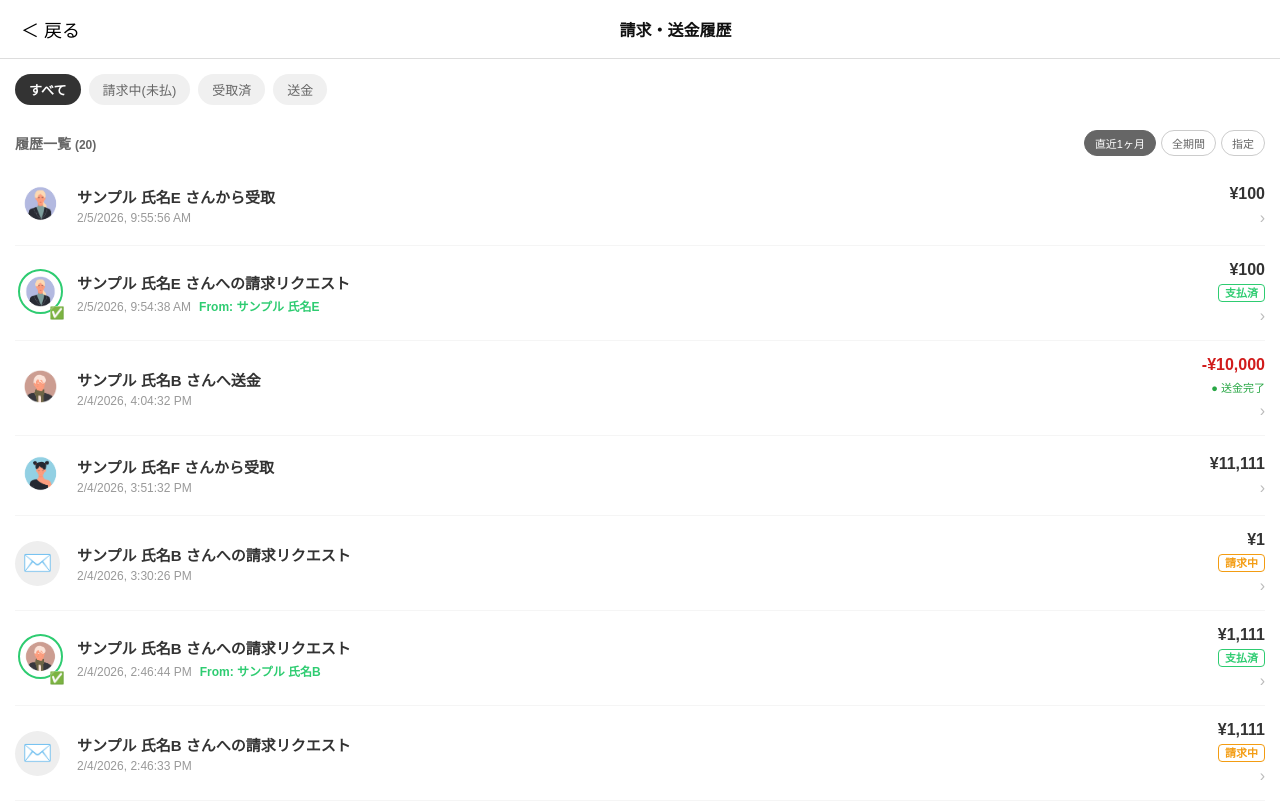
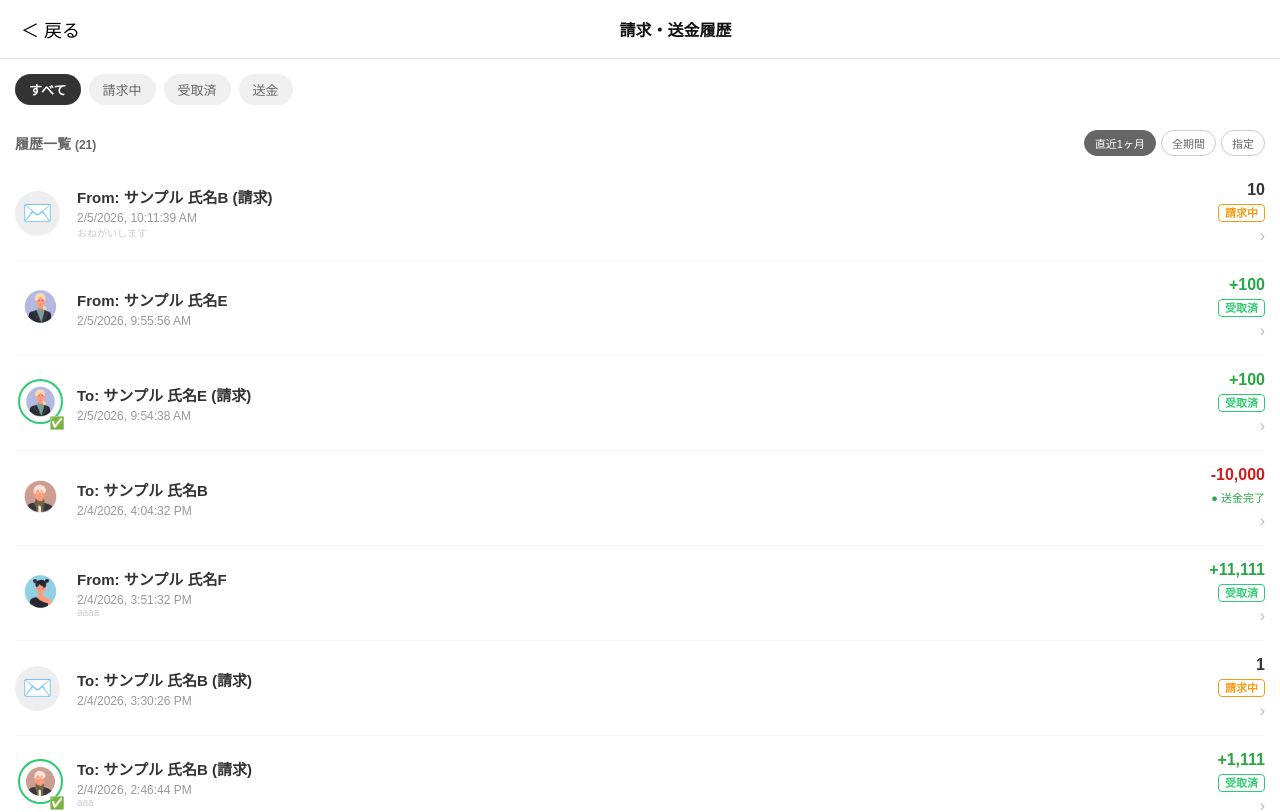
Before and after one commit to Bridge-wkk/team-vitamin-sea-project, a React (Create React App) app: page /transactionhistory in a window 1280 px wide. Shown: the top 812 px of the page. Built offline with nearby package versions, Linux system fonts and the light colour scheme; data requests are answered from the project's data file; sample sign-in values are in the browser's storage.

Commit message:
履歴の修正

```diff
--- a/src/TransactionHistory.js
+++ b/src/TransactionHistory.js
@@ -7,7 +7,7 @@ const TransactionHistory = ({ loginUser }) => {
   const [history, setHistory] = useState([]);
   const [friendsMap, setFriendsMap] = useState({});
 
-  const [filterStatus, setFilterStatus] = useState("all"); // all, paid, unpaid, transfer
+  const [filterStatus, setFilterStatus] = useState("all");
   const [filterPeriod, setFilterPeriod] = useState("1month");
 
   const [startDate, setStartDate] = useState("");
@@ -19,40 +19,42 @@ const TransactionHistory = ({ loginUser }) => {
     Promise.all([
       fetch("http://localhost:3010/friends").then((res) => res.json()),
       fetch("http://localhost:3010/requests").then((res) => res.json()),
-      fetch("http://localhost:3010/send1").then((res) => res.json()),
+      fetch("http://localhost:3010/send1").then((res) => res.json())
     ]).then(([friendsData, requestsData, sendsData]) => {
+
       const map = {};
-      friendsData.forEach((u) => {
-        map[u.id] = u;
-      });
+      friendsData.forEach((u) => { map[u.id] = u; });
       setFriendsMap(map);
 
-      const myRequests = requestsData.filter((req) => req.requesterId === loginUser.id);
-      const mySends = sendsData.filter(send => send.senderId === loginUser.id || (send.receiverId===loginUser.id && send.type === "transfer"));
+      const myRequests = requestsData.filter(req =>
+        req.requesterId === loginUser.id || req.receiverId === loginUser.id
+      );
 
-      const combined = [...myRequests, ...mySends]
-        .map((item) => ({
-          ...item,
-          dateObj: new Date(item.createdAt || item.date),
-        }))
-        .sort((a, b) => b.dateObj - a.dateObj);
+      const mySends = sendsData.filter(send =>
+        send.senderId === loginUser.id || send.receiverId === loginUser.id
+      );
+
+      const combined = [...myRequests, ...mySends].map(item => ({
+        ...item,
+        dateObj: new Date(item.createdAt || item.date)
+      })).sort((a, b) => b.dateObj - a.dateObj);
 
       setHistory(combined);
     });
   }, [loginUser]);
 
   const filteredHistory = useMemo(() => {
-    return history.filter((item) => {
-      const isTransfer =
-        item.senderId === loginUser.id && (item.type === "transfer" || item.type === "request_payment");
-      const isRequest = !isTransfer;
+    return history.filter(item => {
+      const isTransferType = item.type === "transfer" || item.type === "request_payment";
+      const isMyAction = item.senderId === loginUser.id || item.requesterId === loginUser.id;
+      const isReceived = (!isTransferType && item.status === "paid") || (isTransferType && !isMyAction);
 
       if (filterStatus === "paid") {
-        if (!isRequest || item.status !== "paid") return false;
+        if (!isReceived) return false;
       } else if (filterStatus === "unpaid") {
-        if (!isRequest || item.status !== "unpaid") return false;
+        if (isTransferType || item.status !== "unpaid") return false;
       } else if (filterStatus === "transfer") {
-        if (!isTransfer) return false;
+        if (!isTransferType || !isMyAction) return false;
       }
 
       if (filterPeriod === "1month") {
@@ -70,31 +72,25 @@ const TransactionHistory = ({ loginUser }) => {
     });
   }, [history, filterStatus, filterPeriod, startDate, endDate, loginUser.id]);
 
-  // ✅ 追加：押したら詳細へ
   const openDetail = (item) => {
-    const isTransfer =
-      item.senderId === loginUser.id && (item.type === "transfer" || item.type === "request_payment");
-    const kind = isTransfer ? "transfer" : "request";
+    const isTransferType = item.type === "transfer" || item.type === "request_payment";
+    const kind = isTransferType ? "transfer" : "request";
     navigate(`/transaction/${kind}/${item.id}`, { state: { item } });
   };
 
   return (
-    <div style={{ backgroundColor: "#fff", minHeight: "100vh", fontFamily: "sans-serif" }}>
-      <div style={{ display: "flex", alignItems: "center", padding: "15px", borderBottom: "1px solid #ddd" }}>
-        <button
-          onClick={() => navigate("/home")}
-          style={{ background: "none", border: "none", fontSize: "18px", cursor: "pointer" }}
-        >
-          ＜ 戻る
-        </button>
-        <h2 style={{ fontSize: "16px", margin: "0 auto", fontWeight: "bold" }}>請求・送金履歴</h2>
+    <div style={{ backgroundColor: '#fff', minHeight: '100vh', fontFamily: 'sans-serif' }}>
+      <div style={{ display: 'flex', alignItems: 'center', padding: '15px', borderBottom: '1px solid #ddd' }}>
+        <button onClick={() => navigate("/home")} style={{ background: 'none', border: 'none', fontSize: '18px', cursor: 'pointer' }}>＜ 戻る</button>
+        <h2 style={{ fontSize: '16px', margin: '0 auto', fontWeight: 'bold' }}>請求・送金履歴</h2>
       </div>
 
-      <div style={{ padding: "15px" }}>
+      <div style={{ padding: '15px' }}>
+
         <div style={{ display: "flex", gap: "8px", overflowX: "auto", paddingBottom: "5px", marginBottom: "20px" }}>
           {[
             { id: "all", label: "すべて" },
-            { id: "unpaid", label: "請求中(未払)" },
+            { id: "unpaid", label: "請求中" },
             { id: "paid", label: "受取済" },
             { id: "transfer", label: "送金" },
           ].map((btn) => (
@@ -102,12 +98,7 @@ const TransactionHistory = ({ loginUser }) => {
               key={btn.id}
               onClick={() => setFilterStatus(btn.id)}
               style={{
-                padding: "6px 14px",
-                borderRadius: "20px",
-                border: "none",
-                cursor: "pointer",
-                fontSize: "13px",
-                whiteSpace: "nowrap",
+                padding: "6px 14px", borderRadius: "20px", border: "none", cursor: 'pointer', fontSize: "13px", whiteSpace: "nowrap",
                 backgroundColor: filterStatus === btn.id ? "#333" : "#f0f0f0",
                 color: filterStatus === btn.id ? "#fff" : "#666",
                 fontWeight: filterStatus === btn.id ? "bold" : "normal",
@@ -119,74 +110,14 @@ const TransactionHistory = ({ loginUser }) => {
           ))}
         </div>
 
-        <div
-          style={{
-            display: "flex",
-            justifyContent: "space-between",
-            alignItems: "center",
-            marginBottom: "10px",
-            flexWrap: "wrap",
-            gap: "10px",
-          }}
-        >
+        <div style={{ display: "flex", justifyContent: "space-between", alignItems: "center", marginBottom: "10px", flexWrap: "wrap", gap: "10px" }}>
           <h3 style={{ fontSize: "14px", color: "#666", margin: 0 }}>
             履歴一覧 <span style={{ fontSize: "12px" }}>({filteredHistory.length})</span>
           </h3>
-
           <div style={{ display: "flex", gap: "5px" }}>
-            <button
-              onClick={() => {
-                setFilterPeriod("1month");
-                setStartDate("");
-                setEndDate("");
-              }}
-              style={{
-                padding: "4px 10px",
-                borderRadius: "15px",
-                border: "1px solid #ccc",
-                fontSize: "11px",
-                cursor: "pointer",
-                backgroundColor: filterPeriod === "1month" ? "#666" : "#fff",
-                color: filterPeriod === "1month" ? "#fff" : "#666",
-                borderColor: filterPeriod === "1month" ? "#666" : "#ccc",
-              }}
-            >
-              直近1ヶ月
-            </button>
-            <button
-              onClick={() => {
-                setFilterPeriod("all");
-                setStartDate("");
-                setEndDate("");
-              }}
-              style={{
-                padding: "4px 10px",
-                borderRadius: "15px",
-                border: "1px solid #ccc",
-                fontSize: "11px",
-                cursor: "pointer",
-                backgroundColor: filterPeriod === "all" ? "#666" : "#fff",
-                color: filterPeriod === "all" ? "#fff" : "#666",
-                borderColor: filterPeriod === "all" ? "#666" : "#ccc",
-              }}
-            >
-              全期間
-            </button>
-            <button
-              onClick={() => setFilterPeriod("custom")}
-              style={{
-                padding: "4px 10px",
-                borderRadius: "15px",
-                border: "1px solid #ccc",
-                fontSize: "11px",
-                cursor: "pointer",
-                backgroundColor: filterPeriod === "custom" ? "#666" : "#fff",
-                color: filterPeriod === "custom" ? "#fff" : "#666",
-                borderColor: filterPeriod === "custom" ? "#666" : "#ccc",
-              }}
-            >
-              指定
-            </button>
+            <button onClick={() => { setFilterPeriod("1month"); setStartDate(""); setEndDate(""); }} style={{ padding: "4px 10px", borderRadius: "15px", border: "1px solid #ccc", fontSize: "11px", cursor: "pointer", backgroundColor: filterPeriod === "1month" ? "#666" : "#fff", color: filterPeriod === "1month" ? "#fff" : "#666", borderColor: filterPeriod === "1month" ? "#666" : "#ccc" }}>直近1ヶ月</button>
+            <button onClick={() => { setFilterPeriod("all"); setStartDate(""); setEndDate(""); }} style={{ padding: "4px 10px", borderRadius: "15px", border: "1px solid #ccc", fontSize: "11px", cursor: "pointer", backgroundColor: filterPeriod === "all" ? "#666" : "#fff", color: filterPeriod === "all" ? "#fff" : "#666", borderColor: filterPeriod === "all" ? "#666" : "#ccc" }}>全期間</button>
+            <button onClick={() => setFilterPeriod("custom")} style={{ padding: "4px 10px", borderRadius: "15px", border: "1px solid #ccc", fontSize: "11px", cursor: "pointer", backgroundColor: filterPeriod === "custom" ? "#666" : "#fff", color: filterPeriod === "custom" ? "#fff" : "#666", borderColor: filterPeriod === "custom" ? "#666" : "#ccc" }}>指定</button>
           </div>
         </div>
 
@@ -199,63 +130,90 @@ const TransactionHistory = ({ loginUser }) => {
         )}
 
         {filteredHistory.map((item) => {
-          const isTransfer =
-            item.senderId === loginUser.id && (item.type === "transfer" || item.type === "request_payment");
-          const isMyReceived = item.receiverId === loginUser.id && item.type === "transfer";
-          const isPaidRequest = !isTransfer && item.status === "paid";
+          const isTransferType = item.type === "transfer" || item.type === "request_payment";
+          const isPaid = item.status === "paid";
+          const isMyAction = item.senderId === loginUser.id || item.requesterId === loginUser.id;
 
           let targetUser = null;
-          if (isTransfer) {
-            targetUser = friendsMap[item.receiverId];
-          } else if (isMyReceived) {
-            targetUser = friendsMap[item.senderId];
-          } else if (isPaidRequest) {
-            targetUser = friendsMap[item.payerId];
+          if (isTransferType) {
+            targetUser = isMyAction ? friendsMap[item.receiverId] : friendsMap[item.senderId];
           } else {
-            targetUser = friendsMap[item.receiverId];
+            if (isPaid) {
+               targetUser = friendsMap[item.payerId === loginUser.id ? item.requesterId : item.payerId];
+            } else {
+               targetUser = isMyAction ? friendsMap[item.receiverId] : friendsMap[item.requesterId];
+            }
+          }
+
+          let titleText = "";
+          let amountColor = "#333";
+          let amountPrefix = "";
+          let statusBadge = null;
+
+          if (isTransferType) {
+            if (isMyAction) {
+              titleText = `To: ${targetUser?.name || '不明'}`;
+              amountColor = "#D11C1C";
+              amountPrefix = "-";
+              statusBadge = <span style={{ fontSize: '11px', color: '#28a745' }}>● 送金完了</span>;
+            } else {
+              titleText = `From: ${targetUser?.name || '不明'}`;
+              amountColor = "#28a745";
+              amountPrefix = "+";
+              statusBadge = (
+                <span style={{
+                  fontSize: '11px', fontWeight: 'bold',
+                  color: '#2ecc71',
+                  border: '1px solid #2ecc71',
+                  padding: '2px 6px', borderRadius: '4px'
+                }}>
+                  受取済
+                </span>
+              );
+            }
+          } else {
+            if (isMyAction) {
+              titleText = `To: ${targetUser?.name || '不明'} (請求)`;
+              if (isPaid) {
+                amountColor = "#28a745"; // 緑
+                amountPrefix = "+";      // プラス
+              }
+            } else {
+              titleText = `From: ${targetUser?.name || '不明'} (請求)`;
+              if (isPaid) {
+                amountColor = "#D11C1C"; // 自分が払ったなら赤
+                amountPrefix = "-";
+              }
+            }
+
+            statusBadge = (
+              <span style={{
+                fontSize: '11px', fontWeight: 'bold',
+                color: isPaid ? '#2ecc71' : '#f39c12',
+                border: `1px solid ${isPaid ? '#2ecc71' : '#f39c12'}`,
+                padding: '2px 6px', borderRadius: '4px'
+              }}>
+                {isPaid ? "受取済" : "請求中"}
+              </span>
+            );
           }
 
           return (
             <div
-              key={item.id + (item.type || "req")}
+              key={item.id + (item.type || 'req')}
               onClick={() => openDetail(item)}
-              role="button"
-              tabIndex={0}
-              onKeyDown={(e) => e.key === "Enter" && openDetail(item)}
-              style={{
-                display: "flex",
-                alignItems: "center",
-                padding: "15px 0",
-                borderBottom: "1px solid #f5f5f5",
-                cursor: "pointer",
-              }}
+              style={{ display: 'flex', alignItems: 'center', padding: '15px 0', borderBottom: '1px solid #f5f5f5', cursor: 'pointer' }}
             >
-              <div style={{ marginRight: "12px", width: "50px", textAlign: "center" }}>
-                {isTransfer ? (
-                  <img
-                    src={targetUser?.icon || "/images/human1.png"}
-                    style={{ width: "45px", height: "45px", borderRadius: "50%", objectFit: "cover" }}
-                    alt=""
-                  />
-                ) : isPaidRequest && targetUser ? (
-                  <div style={{ position: "relative", display: "inline-block" }}>
-                    <img
-                      src={targetUser.icon}
-                      alt={targetUser.name}
-                      style={{ width: "45px", height: "45px", borderRadius: "50%", objectFit: "cover", border: "2px solid #2ecc71" }}
-                    />
-                    <div style={{ position: "absolute", bottom: -2, right: -2, background: "#fff", borderRadius: "50%", fontSize: "12px" }}>✅</div>
-                  </div>
-                ) : isMyReceived ? (
+              <div style={{ marginRight: '12px', width: '50px', textAlign: 'center' }}>
+                {isTransferType ? (
+                  <img src={targetUser?.icon || "/images/human1.png"} style={{ width: '45px', height: '45px', borderRadius: '50%', objectFit: 'cover' }} alt="" />
+                ) : isPaid ? (
                   <div style={{ position: 'relative', display: 'inline-block' }}>
-                    <img
-                      src={targetUser.icon}
-                      alt={targetUser.name}
-                      style={{ width: '45px', height: '45px'}}
-                    />
+                    <img src={targetUser?.icon} alt="" style={{ width: '45px', height: '45px', borderRadius: '50%', objectFit: 'cover', border: '2px solid #2ecc71' }} />
+                    <div style={{ position: 'absolute', bottom: -2, right: -2, background: '#fff', borderRadius: '50%', fontSize: '12px' }}>✅</div>
                   </div>
                 ) : (
-                  <div style={{ width: "45px", height: "45px", borderRadius: "50%", backgroundColor: "#eee", display: "flex", alignItems: "center", justifyContent: "center", fontSize: "24px" }}>
+                  <div style={{ width: '45px', height: '45px', borderRadius: '50%', backgroundColor: '#eee', display: 'flex', alignItems: 'center', justifyContent: 'center', fontSize: '24px' }}>
                     ✉️
                   </div>
                 )}
@@ -263,46 +221,21 @@ const TransactionHistory = ({ loginUser }) => {
 
               <div style={{ flex: 1 }}>
                 <div style={{ fontWeight: 'bold', fontSize: '15px', color: '#333' }}>
-                  {
-                    isTransfer
-                      ? `${targetUser?.name || '不明なユーザー'} さんへ送金`
-                      : isMyReceived
-                        ? `${targetUser?.name || '不明なユーザー'} さんから受取`
-                        : `${item.receiverName} さんへの請求リクエスト`
-                  }
-
+                  {titleText}
                 </div>
-                <div style={{ fontSize: "12px", color: "#999", marginTop: "4px" }}>
+                <div style={{ fontSize: '12px', color: '#999', marginTop: '4px' }}>
                   {new Date(item.createdAt || item.date).toLocaleString()}
-                  {!isTransfer && isPaidRequest && targetUser && (
-                    <span style={{ marginLeft: "8px", color: "#2ecc71", fontWeight: "bold" }}>
-                      From: {targetUser.name}
-                    </span>
-                  )}
+                  <div style={{fontSize: '10px', color: '#ccc'}}>{item.message}</div>
                 </div>
               </div>
 
-              <div style={{ textAlign: "right" }}>
-                <div style={{ fontWeight: "bold", fontSize: "16px", color: isTransfer ? "#D11C1C" : "#333" }}>
-                  {isTransfer ? "-" : ""}¥{Number(item.amount).toLocaleString()}
+              <div style={{ textAlign: 'right' }}>
+                {/* ★修正: ¥マークを削除 */}
+                <div style={{ fontWeight: 'bold', fontSize: '16px', color: amountColor }}>
+                  {amountPrefix}{Number(item.amount).toLocaleString()}
                 </div>
-                <div style={{ marginTop: "4px" }}>
-                  {isTransfer ? (
-                    <span style={{ fontSize: '11px', color: '#28a745' }}>● 送金完了</span>
-                  ) : !isMyReceived ? (
-                    <span style={{
-                      fontSize: '11px',
-                      fontWeight: 'bold',
-                      color: isPaidRequest ? '#2ecc71' : '#f39c12',
-                      border: `1px solid ${isPaidRequest ? '#2ecc71' : '#f39c12'}`,
-                      padding: '2px 6px',
-                      borderRadius: '4px'
-                    }}>
-                      {isPaidRequest ? "支払済" : "請求中"}
-                    </span>
-                  ) : (
-                    <span></span>
-                  )}
+                <div style={{ marginTop: '4px' }}>
+                  {statusBadge}
                 </div>
                 <div style={{ fontSize: "16px", color: "#bbb", marginTop: "6px" }}>›</div>
               </div>
@@ -311,7 +244,7 @@ const TransactionHistory = ({ loginUser }) => {
         })}
 
         {filteredHistory.length === 0 && (
-          <div style={{ textAlign: "center", padding: "40px 0", color: "#999" }}>
+          <div style={{ textAlign: 'center', padding: '40px 0', color: '#999' }}>
             <p>条件に一致する履歴はありません</p>
           </div>
         )}
```
